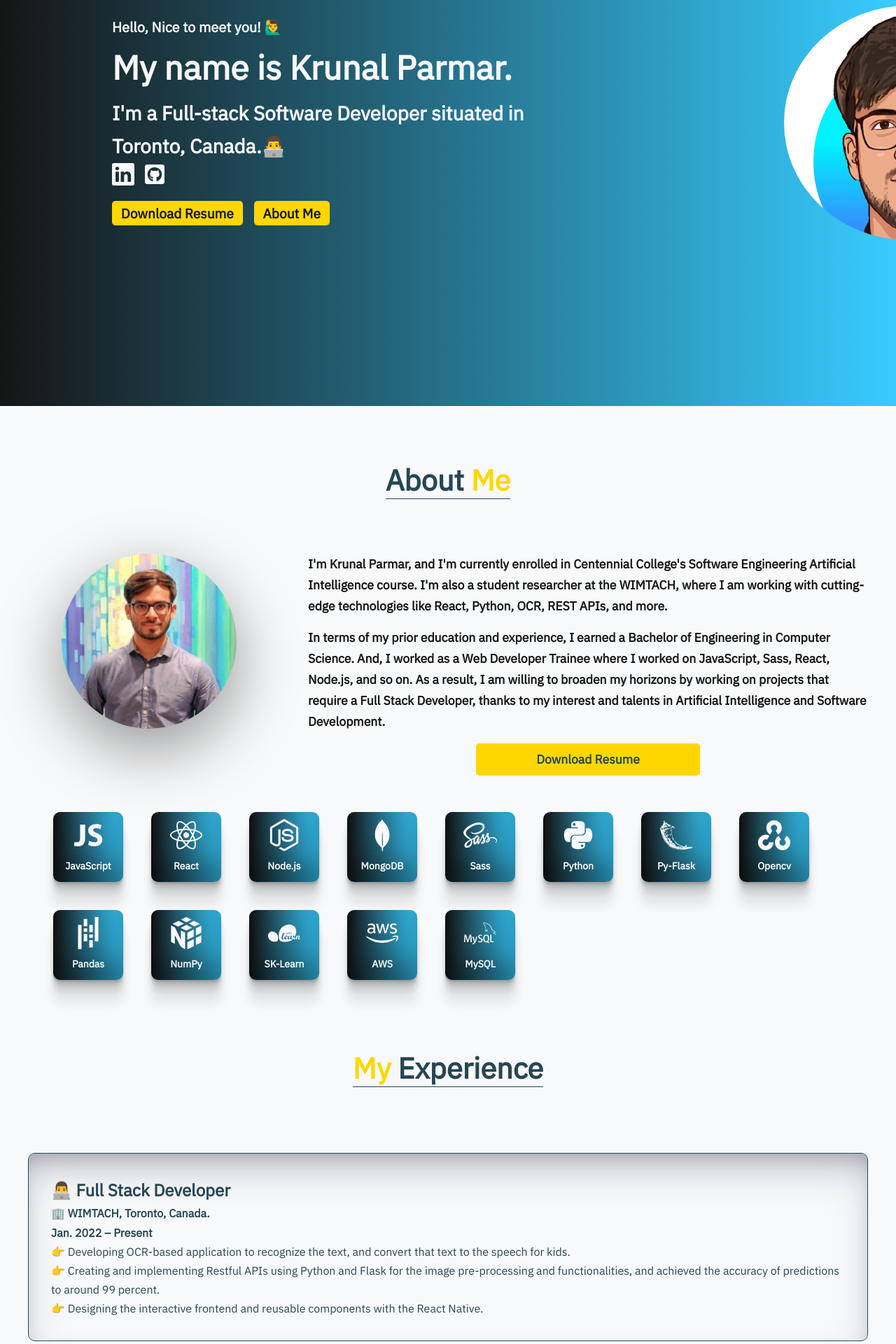
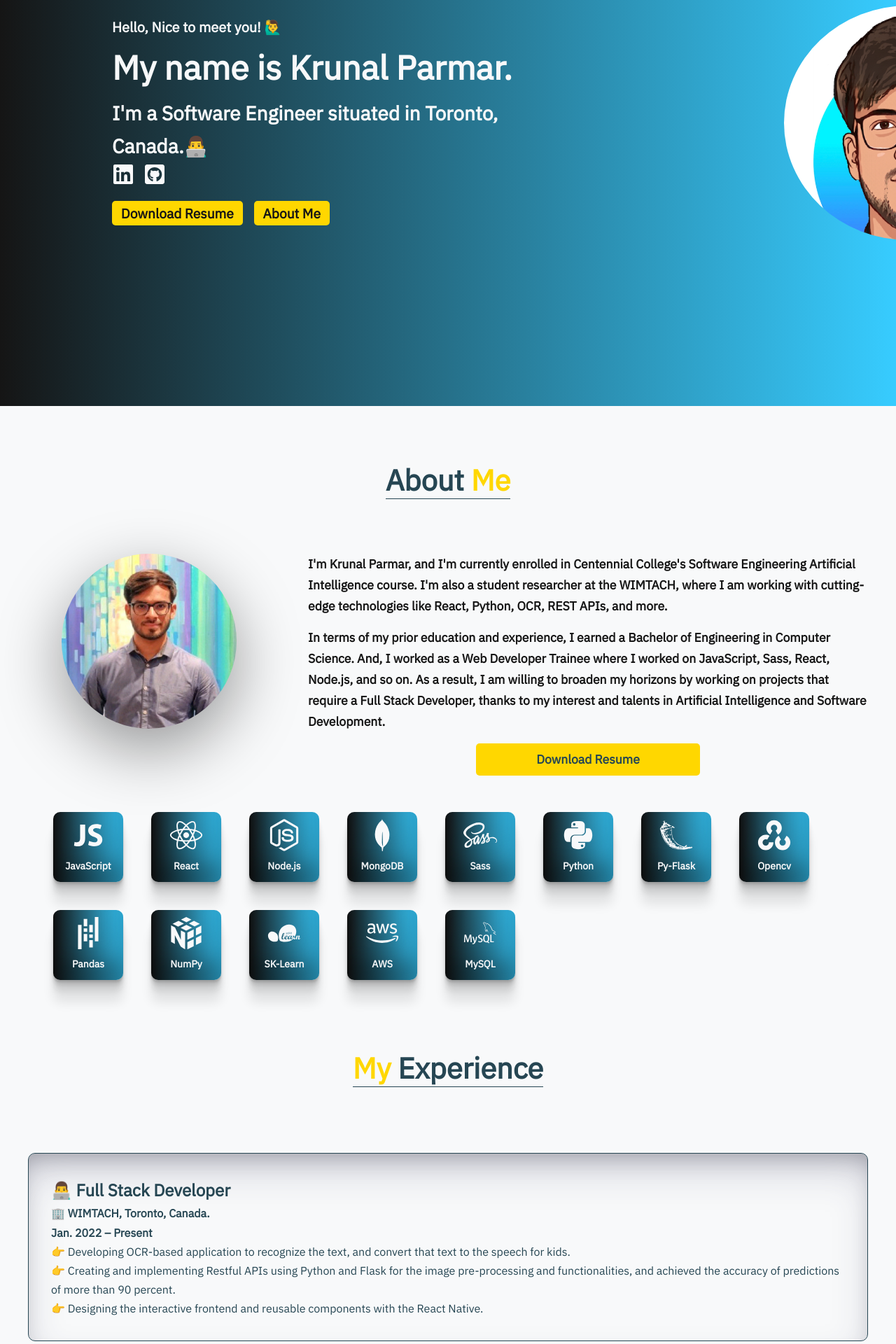
Before and after one commit to Krunal-97/Krunal_Portfolio, a React (Create React App) app: page / in a window 1280 px wide. Shown: the part 220-2140 px from the top of the page at 70% size. Built offline with nearby package versions, Linux system fonts and the light colour scheme; a web font is replaced by a local one.

Commit message:
Minor changes done

```diff
--- a/src/components/contact/Contact.jsx
+++ b/src/components/contact/Contact.jsx
@@ -1,7 +1,7 @@
 import React, { useRef } from "react";
 import "./Contact.css";
 import emailjs from "emailjs-com";
-import { BsLinkedin } from "react-icons/bs";
+import { FaLinkedin } from "react-icons/fa";
 import { FaGithubSquare } from "react-icons/fa";
 
 export const Contact = () => {
@@ -85,7 +85,7 @@ export const Contact = () => {
           <p>🏡 Address: Toronto, Canada, ON.</p>
           <p>
             <a href="https://www.linkedin.com/in/krunal-97/">
-              <BsLinkedin className="icon"></BsLinkedin>
+              <FaLinkedin className="icon"></FaLinkedin>
             </a>
             <a href="https://github.com/Krunal-97">
               <FaGithubSquare className="icon"> </FaGithubSquare>
--- a/src/components/exprience/Exprience.jsx
+++ b/src/components/exprience/Exprience.jsx
@@ -22,7 +22,7 @@ const Exprience = () => {
           <p className="exprience__description">
             👉 Creating and implementing Restful APIs using Python and Flask for
             the image pre-processing and functionalities, and achieved the
-            accuracy of predictions to around 99 percent.
+            accuracy of predictions of more than 90 percent.
           </p>
           <p className="exprience__description">
             👉 Designing the interactive frontend and reusable components with
--- a/src/components/header/Header.jsx
+++ b/src/components/header/Header.jsx
@@ -1,7 +1,7 @@
 import React from "react";
 import "./Header.css";
 import Resume from "../../assets/Krunal_Parmar_Resume.pdf";
-import { BsLinkedin } from "react-icons/bs";
+import { FaLinkedin } from "react-icons/fa";
 import { FaGithubSquare } from "react-icons/fa";
 import profile_img from "../../assets/profile.png";
 
@@ -13,13 +13,11 @@ const Header = () => {
           <div className="header_text">
             <h5>Hello, Nice to meet you! 🙋‍♂️</h5>
             <h1>My name is Krunal Parmar.</h1>
-            <h3>
-              I'm a Full-stack Software Developer situated in Toronto, Canada.👨‍💻
-            </h3>
+            <h3>I'm a Software Engineer situated in Toronto, Canada.👨‍💻</h3>
           </div>
           <div className="header__icons">
             <a href="https://www.linkedin.com/in/krunal-97/" target="_blank">
-              <BsLinkedin className="icon"></BsLinkedin>
+              <FaLinkedin className="icon"></FaLinkedin>
             </a>
 
             <a href="https://github.com/Krunal-97" target="_blank">
--- a/src/components/portfolio/Portfolio.jsx
+++ b/src/components/portfolio/Portfolio.jsx
@@ -40,7 +40,11 @@ const Portfolio = () => {
             >
               Visit Project
             </a>
-            <a className="btn" href="#">
+            <a
+              className="btn"
+              target="_blank"
+              href="https://github.com/Krunal-97/Incident_Management"
+            >
               Github
             </a>
           </div>
@@ -63,9 +67,9 @@ const Portfolio = () => {
             downloading any files.
           </p>
           <div className="project__btns">
-            <a className="btn" target="_blank" href="#">
+            {/* <a className="btn" target="_blank" href="#">
               Visit Project
-            </a>
+            </a> */}
             <a
               className="btn"
               target="_blank"
@@ -133,9 +137,9 @@ const Portfolio = () => {
             ➡️ Also, it has search all contacts and search by name features.
           </p>
           <div className="project__btns">
-            <a className="btn" target="_blank" href="#">
+            {/* <a className="btn" target="_blank" href="#">
               Visit Project
-            </a>
+            </a> */}
             <a
               className="btn"
               target="_blank"
```
Also changed, not shown: 12 other files (tests, documents, lock files or other folders).
